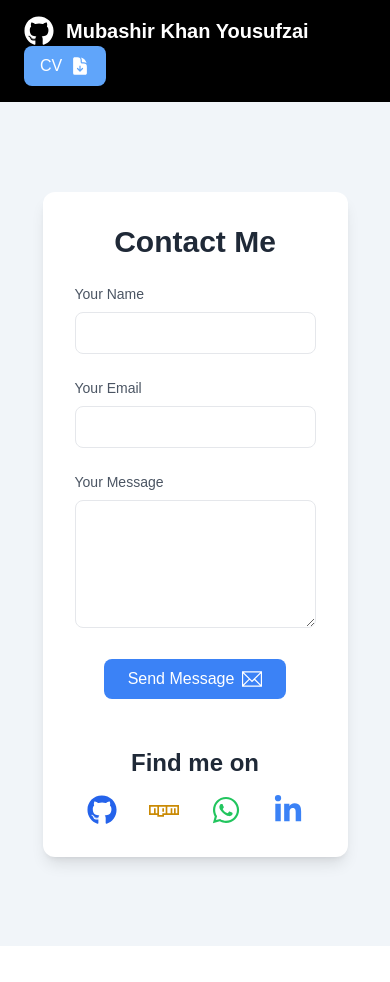
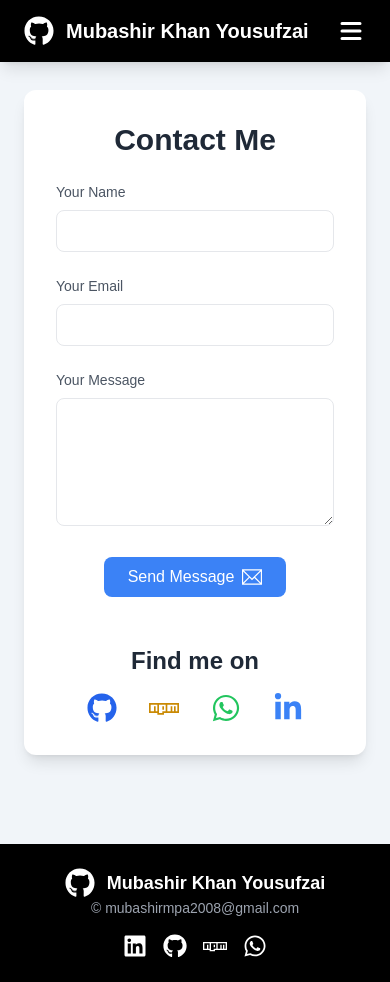
Before and after one commit to MubashirKhanYousufZai/Mubashir-Khans-Portfolio, a Next.js app: page /components/contact in a window 390 px wide. Before the commit the page ends 946 px from the top, so only its background shows below. Built offline with nearby package versions, Linux system fonts and the light colour scheme.

Commit message:
first commit

```diff
--- a/src/app/components/Footer.tsx
+++ b/src/app/components/Footer.tsx
@@ -1,47 +1,61 @@
-import React from 'react';
-import { FaGithub, FaLinkedin, FaNpm, FaWhatsapp } from 'react-icons/fa';
+"use client";
+
+import React from "react";
+import { FaGithub, FaLinkedin, FaNpm, FaWhatsapp } from "react-icons/fa";
+import { motion } from "framer-motion";
 
 const Footer = () => {
   return (
-    <footer className="bg-black text-gray-400 body-font">
-      <div className="container px-5 py-6 mx-auto flex flex-col sm:flex-row items-center justify-between">
+    <motion.footer
+      initial={{ opacity: 0, y: 30 }}
+      animate={{ opacity: 1, y: 0 }}
+      transition={{ duration: 0.8, ease: "easeOut" }}
+      className="bg-black text-gray-400 body-font py-6"
+    >
+      <div className="container mx-auto flex flex-col sm:flex-row items-center justify-between px-6">
 
         {/* Logo & Name */}
-        <a
+        <motion.a
+          whileHover={{ scale: 1.1 }}
+          transition={{ duration: 0.3 }}
           href="https://github.com/MubashirKhanYousufZai"
           className="flex items-center text-white transition-all duration-300 hover:text-blue-300"
         >
           <FaGithub className="text-3xl" />
           <span className="ml-3 text-lg font-semibold">Mubashir Khan Yousufzai</span>
-        </a>
+        </motion.a>
 
         {/* Email */}
-        <p className="text-sm text-gray-400 hover:text-blue-300 sm:border-l-2 sm:border-gray-600 sm:pl-4 cursor-pointer">
+        <motion.p
+          whileHover={{ scale: 1.05 }}
+          transition={{ duration: 0.3 }}
+          className="text-sm text-gray-400 hover:text-blue-300 sm:border-l-2 sm:border-gray-600 sm:pl-4 cursor-pointer"
+        >
           © <a href="mailto:mubashirmpa2008@gmail.com">mubashirmpa2008@gmail.com</a>
-        </p>
+        </motion.p>
 
         {/* Social Media Links */}
         <div className="flex gap-4 mt-4 sm:mt-0">
-          <a href="https://www.linkedin.com/in/mubashir-khan-538a662bb"
-            className="text-white hover:text-blue-400 transition-all duration-300 text-2xl">
-            <FaLinkedin />
-          </a>
-          <a href="https://github.com/MubashirKhanYousufZai"
-            className="text-white hover:text-gray-300 transition-all duration-300 text-2xl">
-            <FaGithub />
-          </a>
-          <a href="https://www.npmjs.com/~mubashir_khan08"
-            className="text-white hover:text-red-500 transition-all duration-300 text-2xl">
-            <FaNpm />
-          </a>
-          <a href="https://wa.me/qr/FWX3BWWPABVRG1"
-            className="text-white hover:text-green-400 transition-all duration-300 text-2xl">
-            <FaWhatsapp />
-          </a>
+          {[
+            { href: "https://www.linkedin.com/in/mubashir-khan-538a662bb", icon: <FaLinkedin />, color: "hover:text-blue-400" },
+            { href: "https://github.com/MubashirKhanYousufZai", icon: <FaGithub />, color: "hover:text-gray-300" },
+            { href: "https://www.npmjs.com/~mubashir_khan08", icon: <FaNpm />, color: "hover:text-red-500" },
+            { href: "https://wa.me/qr/FWX3BWWPABVRG1", icon: <FaWhatsapp />, color: "hover:text-green-400" },
+          ].map(({ href, icon, color }, index) => (
+            <motion.a
+              key={index}
+              href={href}
+              whileHover={{ scale: 1.2 }}
+              transition={{ duration: 0.3 }}
+              className={`text-white ${color} transition-all duration-300 text-2xl`}
+            >
+              {icon}
+            </motion.a>
+          ))}
         </div>
 
       </div>
-    </footer>
+    </motion.footer>
   );
 };
 
--- a/src/app/components/Header.tsx
+++ b/src/app/components/Header.tsx
@@ -1,37 +1,45 @@
 "use client";
 
-import React from 'react';
+import React, { useState } from "react";
+import Link from "next/link";
 import { FaGithub } from "react-icons/fa";
-import { HiDocumentArrowDown } from 'react-icons/hi2';
-import { usePathname } from 'next/navigation';
+import { HiMenu, HiX } from "react-icons/hi";
+import { usePathname } from "next/navigation";
+import { HiDocumentArrowDown } from "react-icons/hi2";
 
 const Header = () => {
   const pathname = usePathname(); // Get current route for active link styling
+  const [menuOpen, setMenuOpen] = useState(false); // State for mobile menu
+
+  const toggleMenu = () => setMenuOpen(!menuOpen); // Toggle mobile menu
+
+  const navLinks = [
+    { name: "Home", path: "/" },
+    { name: "About", path: "/components/hero" },
+    { name: "Projects", path: "/components/projects" },
+    { name: "Skills", path: "/components/skills" },
+    { name: "Experience", path: "/components/experience" },
+    { name: "Contact", path: "/components/contact" },
+  ];
 
   return (
-    <header className="bg-black text-white shadow-lg w-full">
-      <div className="container mx-auto flex flex-wrap items-center justify-between px-6 py-4">
+    <header className="bg-black text-white shadow-lg w-full fixed top-0 left-0 z-50">
+      <div className="container mx-auto flex items-center justify-between px-6 py-4">
 
         {/* Logo / Name */}
-        <a
+        <Link
+          href="https://github.com/MubashirKhanYousufZai"
           className="flex items-center text-white transition-all duration-300 hover:text-blue-300"
-          href="https://github.com/MubashirKhanYousufZai"
+          aria-label="GitHub Profile of Mubashir Khan Yousufzai"
         >
           <FaGithub className="text-3xl" />
           <span className="ml-3 text-xl font-semibold">Mubashir Khan Yousufzai</span>
-        </a>
+        </Link>
 
-        {/* Navbar Links */}
+        {/* Desktop Navbar */}
         <nav className="hidden md:flex items-center space-x-6">
-          {[
-            { name: "Home", path: "/" },
-            { name: "About", path: "/components/hero" },
-            { name: "Projects", path: "/components/projects" },
-            { name: "Skills", path: "/components/skills" },
-            { name: "Experience", path: "/components/experience" },
-            { name: "Contact", path: "/components/contact" }
-          ].map((item, index) => (
-            <a
+          {navLinks.map((item, index) => (
+            <Link
               key={index}
               href={item.path}
               className={`relative group transition-all duration-300 hover:text-blue-300 ${
@@ -40,18 +48,52 @@ const Header = () => {
             >
               {item.name}
               <span className="absolute bottom-0 left-0 w-0 h-0.5 bg-blue-300 transition-all duration-300 group-hover:w-full"></span>
-            </a>
+            </Link>
           ))}
         </nav>
 
-        {/* CV Download Button */}
-        <a
+        {/* CV Download Button (Visible on Desktop) */}
+        <Link
           href="/components/CV"
-          className="flex items-center gap-2 bg-blue-400 hover:bg-blue-500 text-white px-4 py-2 rounded-lg shadow-md transition-all duration-300 focus:outline-none"
+          className="hidden md:flex items-center gap-2 bg-blue-400 hover:bg-blue-500 text-white px-4 py-2 rounded-lg shadow-md transition-all duration-300 focus:outline-none"
         >
           CV <HiDocumentArrowDown className="text-xl" />
-        </a>
+        </Link>
 
+        {/* Mobile Menu Button */}
+        <button
+          className="md:hidden text-white text-3xl focus:outline-none"
+          onClick={toggleMenu}
+          aria-label="Toggle Menu"
+        >
+          {menuOpen ? <HiX /> : <HiMenu />}
+        </button>
+      </div>
+
+      {/* Mobile Menu */}
+      <div className={`md:hidden fixed inset-0 bg-black bg-opacity-90 z-40 transition-transform transform ${
+          menuOpen ? "translate-x-0" : "translate-x-full"
+        }`}>
+        <div className="flex flex-col items-center justify-center h-screen space-y-6 text-white">
+          {navLinks.map((item, index) => (
+            <Link
+              key={index}
+              href={item.path}
+              onClick={() => setMenuOpen(false)} // Close menu on click
+              className="text-2xl transition-all duration-300 hover:text-blue-300"
+            >
+              {item.name}
+            </Link>
+          ))}
+          {/* CV Download Button (Visible in Mobile Menu) */}
+          <Link
+            href="/components/CV"
+            className="flex items-center gap-2 bg-blue-400 hover:bg-blue-500 text-white px-4 py-2 rounded-lg shadow-md transition-all duration-300"
+            onClick={() => setMenuOpen(false)}
+          >
+            CV <HiDocumentArrowDown className="text-xl" />
+          </Link>
+        </div>
       </div>
     </header>
   );
--- a/src/app/components/contact/page.tsx
+++ b/src/app/components/contact/page.tsx
@@ -28,10 +28,10 @@ const Contact = () => {
 
     try {
       await emailjs.send(
-        process.env.NEXT_PUBLIC_SERVICE_ID!,  // Replace with your actual environment variable or value
-        process.env.NEXT_PUBLIC_TEMPLATE_ID!,  // Replace with your actual environment variable or value
+        process.env.NEXT_PUBLIC_SERVICE_ID!,
+        process.env.NEXT_PUBLIC_TEMPLATE_ID!,
         templateParams,
-        process.env.NEXT_PUBLIC_USER_ID!      // Replace with your actual environment variable or value
+        process.env.NEXT_PUBLIC_USER_ID!
       );
       setSuccess(true);
       setName("");
@@ -46,29 +46,25 @@ const Contact = () => {
   };
 
   return (
-    <div className="bg-slate-100 min-h-screen flex items-center justify-center">
+    <div className="bg-slate-100 min-h-screen flex items-center justify-center py-16 md:py-24">
       <motion.div
         initial={{ opacity: 0 }}
         animate={{ opacity: 1 }}
         transition={{ duration: 1 }}
-        className="min-h-screen flex items-center justify-center py-16 px-6"
+        className="w-full max-w-2xl mx-auto px-6"
       >
         <motion.section
           initial={{ y: 50, opacity: 0 }}
           animate={{ y: 0, opacity: 1 }}
           transition={{ duration: 0.8, ease: "easeOut" }}
-          className="max-w-2xl w-full bg-white shadow-lg rounded-xl p-8"
+          className="bg-white shadow-lg rounded-xl p-8"
         >
           <h1 className="text-3xl font-semibold text-gray-800 text-center mb-6">
             Contact Me
           </h1>
 
-          {/* Contact Form */}
           <form className="space-y-6" onSubmit={sendEmail}>
-            <motion.div
-              whileFocus={{ scale: 1.05 }}
-              transition={{ duration: 0.3 }}
-            >
+            <motion.div whileFocus={{ scale: 1.05 }} transition={{ duration: 0.3 }}>
               <label htmlFor="name" className="block text-sm font-medium text-gray-600">
                 Your Name
               </label>
@@ -83,10 +79,7 @@ const Contact = () => {
               />
             </motion.div>
 
-            <motion.div
-              whileFocus={{ scale: 1.05 }}
-              transition={{ duration: 0.3 }}
-            >
+            <motion.div whileFocus={{ scale: 1.05 }} transition={{ duration: 0.3 }}>
               <label htmlFor="email" className="block text-sm font-medium text-gray-600">
                 Your Email
               </label>
@@ -101,10 +94,7 @@ const Contact = () => {
               />
             </motion.div>
 
-            <motion.div
-              whileFocus={{ scale: 1.05 }}
-              transition={{ duration: 0.3 }}
-            >
+            <motion.div whileFocus={{ scale: 1.05 }} transition={{ duration: 0.3 }}>
               <label htmlFor="message" className="block text-sm font-medium text-gray-600">
                 Your Message
               </label>
@@ -132,81 +122,18 @@ const Contact = () => {
             </div>
           </form>
 
-          {success && (
-            <motion.p
-              initial={{ opacity: 0 }}
-              animate={{ opacity: 1 }}
-              transition={{ duration: 0.5 }}
-              className="mt-4 text-center text-green-600"
-            >
-              Message sent successfully!
-            </motion.p>
-          )}
-          {error && (
-            <motion.p
-              initial={{ opacity: 0 }}
-              animate={{ opacity: 1 }}
-              transition={{ duration: 0.5 }}
-              className="mt-4 text-center text-red-500"
-            >
-              {error}
-            </motion.p>
-          )}
+          {success && <p className="mt-4 text-center text-green-600">Message sent successfully!</p>}
+          {error && <p className="mt-4 text-center text-red-500">{error}</p>}
 
-          {/* Social Links Section */}
-          <motion.div
-            initial={{ y: 50, opacity: 0 }}
-            animate={{ y: 0, opacity: 1 }}
-            transition={{ duration: 0.8, delay: 0.3 }}
-            className="mt-12 text-center"
-          >
+          <div className="mt-12 text-center">
             <h2 className="text-2xl font-semibold text-gray-800 mb-4">Find me on</h2>
             <div className="flex justify-center space-x-8">
-              <motion.a
-                whileHover={{ scale: 1.1 }}
-                transition={{ duration: 0.3 }}
-                href="https://github.com/MubashirKhanYousufZai"
-                target="_blank"
-                rel="noopener noreferrer"
-                className="text-blue-600 hover:text-blue-800 transition-all duration-300"
-              >
-                <FaGithub className="text-3xl" />
-              </motion.a>
-
-              <motion.a
-                whileHover={{ scale: 1.1 }}
-                transition={{ duration: 0.3 }}
-                href="https://www.npmjs.com/~mubashir_khan08"
-                target="_blank"
-                rel="noopener noreferrer"
-                className="text-yellow-600 hover:text-yellow-800 transition-all duration-300"
-              >
-                <FaNpm className="text-3xl" />
-              </motion.a>
-
-              <motion.a
-                whileHover={{ scale: 1.1 }}
-                transition={{ duration: 0.3 }}
-                href="https://wa.me/qr/FWX3BWWPABVRG1"
-                target="_blank"
-                rel="noopener noreferrer"
-                className="text-green-500 hover:text-green-700 transition-all duration-300"
-              >
-                <FaWhatsapp className="text-3xl" />
-              </motion.a>
-
-              <motion.a
-                whileHover={{ scale: 1.1 }}
-                transition={{ duration: 0.3 }}
-                href="https://www.linkedin.com/in/mubashir-khan-538a662bb"
-                target="_blank"
-                rel="noopener noreferrer"
-                className="text-blue-500 hover:text-blue-700 transition-all duration-300"
-              >
-                <FaLinkedinIn className="text-3xl" />
-              </motion.a>
+              <FaGithub className="text-3xl text-blue-600 hover:text-blue-800" />
+              <FaNpm className="text-3xl text-yellow-600 hover:text-yellow-800" />
+              <FaWhatsapp className="text-3xl text-green-500 hover:text-green-700" />
+              <FaLinkedinIn className="text-3xl text-blue-500 hover:text-blue-700" />
             </div>
-          </motion.div>
+          </div>
         </motion.section>
       </motion.div>
     </div>
--- a/src/app/layout.tsx
+++ b/src/app/layout.tsx
@@ -2,6 +2,7 @@ import type { Metadata } from "next";
 import localFont from "next/font/local";
 import Header from "@/app/components/Header";
 import "./globals.css";
+import Footer from "./components/Footer";
 
 const geistSans = localFont({
   src: "./fonts/GeistVF.woff",
@@ -31,6 +32,7 @@ export default function RootLayout({
       >
         <Header/>
         {children}
+        <Footer/>
       </body>
     </html>
   );
```
Also changed, not shown: WhatsApp Image 2024-10-15 at 17.57.05_9511345a.jpg (deleted).
